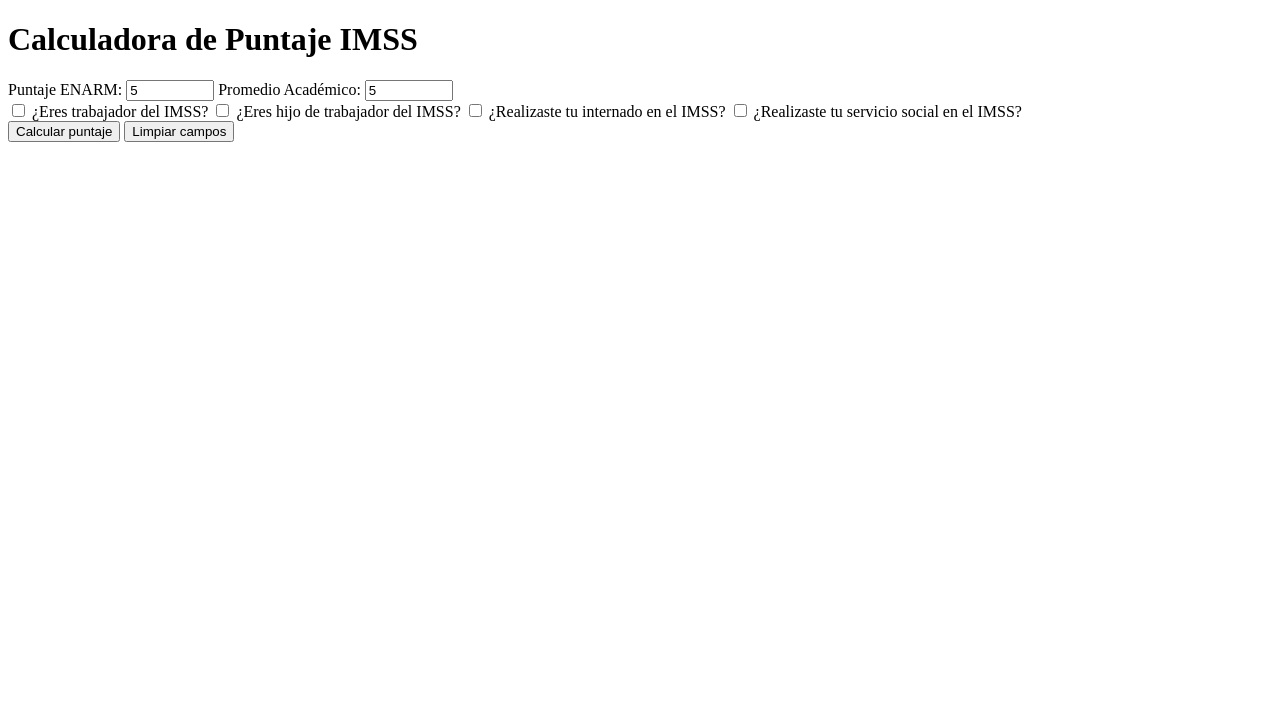
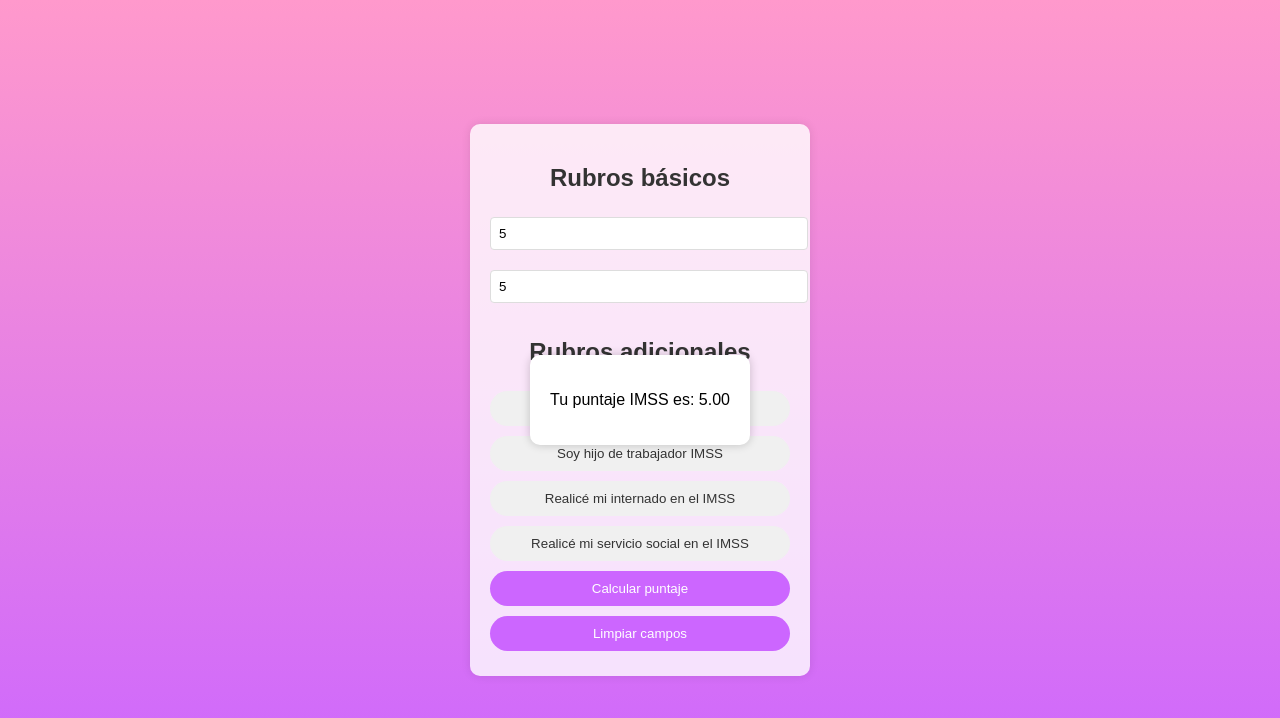
Before and after one commit to arzaluz-chris/imss_calculator, a plain HTML site: page index.html in a window 1280 px wide. Both pictures are taken after typing "5", "5" into the empty fields and a click on the button "Calcular puntaje". Drawn offline with Linux system fonts and the light colour scheme.

Commit message:
Update index.html

```diff
--- a/index.html
+++ b/index.html
@@ -4,46 +4,142 @@
     <meta charset="UTF-8">
     <meta name="viewport" content="width=device-width, initial-scale=1.0">
     <title>Calculadora de Puntaje IMSS</title>
-    <link rel="stylesheet" href="styles.css">
+    <style>
+        body {
+            font-family: Arial, sans-serif;
+            background: linear-gradient(to bottom, #ff99cc, #cc66ff);
+            display: flex;
+            justify-content: center;
+            align-items: center;
+            height: 100vh;
+            margin: 0;
+        }
+        .calculator {
+            background-color: rgba(255, 255, 255, 0.8);
+            padding: 20px;
+            border-radius: 10px;
+            box-shadow: 0 0 10px rgba(0, 0, 0, 0.1);
+            width: 300px;
+        }
+        h2 {
+            text-align: center;
+            color: #333;
+        }
+        input[type="number"] {
+            width: 100%;
+            padding: 8px;
+            margin: 5px 0 15px;
+            border: 1px solid #ddd;
+            border-radius: 4px;
+        }
+        button {
+            width: 100%;
+            padding: 10px;
+            margin: 5px 0;
+            border: none;
+            border-radius: 20px;
+            cursor: pointer;
+            transition: background-color 0.3s;
+        }
+        .additional-button {
+            background-color: #f0f0f0;
+            color: #333;
+        }
+        .additional-button.active {
+            background-color: #ff66b2;
+            color: white;
+        }
+        .action-button {
+            background-color: #cc66ff;
+            color: white;
+        }
+        .action-button:hover {
+            background-color: #b24cd6;
+        }
+        #result {
+            display: none;
+            position: fixed;
+            top: 50%;
+            left: 50%;
+            transform: translate(-50%, -50%);
+            background-color: white;
+            padding: 20px;
+            border-radius: 10px;
+            box-shadow: 0 0 10px rgba(0, 0, 0, 0.2);
+        }
+    </style>
 </head>
 <body>
-    <div class="container">
-        <h1>Calculadora de Puntaje IMSS</h1>
-        <form id="puntajeForm">
-            <label for="enarm">Puntaje ENARM:</label>
-            <input type="number" id="enarm" name="enarm" step="0.01" min="0" max="100" required>
+    <div class="calculator">
+        <h2>Rubros básicos</h2>
+        <input type="number" id="enarm" placeholder="Puntaje ENARM (0-100)" min="0" max="100" step="0.01">
+        <input type="number" id="promedio" placeholder="Promedio académico (0-100)" min="0" max="100" step="0.01">
 
-            <label for="promedio">Promedio Académico:</label>
-            <input type="number" id="promedio" name="promedio" step="0.01" min="0" max="100" required>
+        <h2>Rubros adicionales</h2>
+        <button id="trabajador" class="additional-button">Soy trabajador IMSS</button>
+        <button id="hijo" class="additional-button">Soy hijo de trabajador IMSS</button>
+        <button id="internado" class="additional-button">Realicé mi internado en el IMSS</button>
+        <button id="servicio" class="additional-button">Realicé mi servicio social en el IMSS</button>
 
-            <div class="checkboxes">
-                <label>
-                    <input type="checkbox" id="trabajadorIMSS" name="trabajadorIMSS">
-                    ¿Eres trabajador del IMSS?
-                </label>
+        <button id="calcular" class="action-button">Calcular puntaje</button>
+        <button id="limpiar" class="action-button">Limpiar campos</button>
+    </div>
 
-                <label>
-                    <input type="checkbox" id="hijoTrabajadorIMSS" name="hijoTrabajadorIMSS">
-                    ¿Eres hijo de trabajador del IMSS?
-                </label>
+    <div id="result"></div>
 
-                <label>
-                    <input type="checkbox" id="internadoIMSS" name="internadoIMSS">
-                    ¿Realizaste tu internado en el IMSS?
-                </label>
+    <script>
+        const additionalButtons = document.querySelectorAll('.additional-button');
+        const calcularBtn = document.getElementById('calcular');
+        const limpiarBtn = document.getElementById('limpiar');
+        const resultDiv = document.getElementById('result');
 
-                <label>
-                    <input type="checkbox" id="servicioSocialIMSS" name="servicioSocialIMSS">
-                    ¿Realizaste tu servicio social en el IMSS?
-                </label>
-            </div>
+        additionalButtons.forEach(button => {
+            button.addEventListener('click', () => {
+                button.classList.toggle('active');
+                if (button.id === 'trabajador' && button.classList.contains('active')) {
+                    document.getElementById('hijo').classList.remove('active');
+                } else if (button.id === 'hijo' && button.classList.contains('active')) {
+                    document.getElementById('trabajador').classList.remove('active');
+                }
+            });
+        });
 
-            <div class="buttons">
-                <button type="button" onclick="calcularPuntaje()">Calcular puntaje</button>
-                <button type="reset">Limpiar campos</button>
-            </div>
-        </form>
-    </div>
-    <script src="script.js"></script>
+        calcularBtn.addEventListener('click', () => {
+            const enarm = parseFloat(document.getElementById('enarm').value) || 0;
+            const promedio = parseFloat(document.getElementById('promedio').value) || 0;
+
+            let puntajeBase = (enarm + promedio) / 2;
+            let puntajeAdicional = 0;
+
+            if (document.getElementById('trabajador').classList.contains('active')) {
+                puntajeAdicional += 1.0;
+            } else if (document.getElementById('hijo').classList.contains('active')) {
+                puntajeAdicional += 0.75;
+            }
+
+            if (document.getElementById('internado').classList.contains('active')) {
+                puntajeAdicional += 0.25;
+            }
+
+            if (document.getElementById('servicio').classList.contains('active')) {
+                puntajeAdicional += 0.75;
+            }
+
+            const puntajeFinal = puntajeBase + puntajeAdicional;
+
+            resultDiv.innerHTML = `<p>Tu puntaje IMSS es: ${puntajeFinal.toFixed(2)}</p>`;
+            resultDiv.style.display = 'block';
+
+            setTimeout(() => {
+                resultDiv.style.display = 'none';
+            }, 3000);
+        });
+
+        limpiarBtn.addEventListener('click', () => {
+            document.getElementById('enarm').value = '';
+            document.getElementById('promedio').value = '';
+            additionalButtons.forEach(button => button.classList.remove('active'));
+        });
+    </script>
 </body>
 </html>
```
